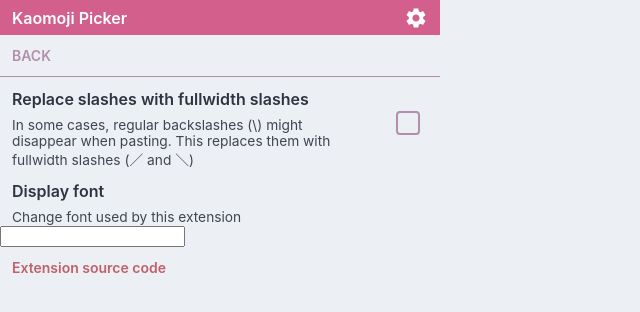
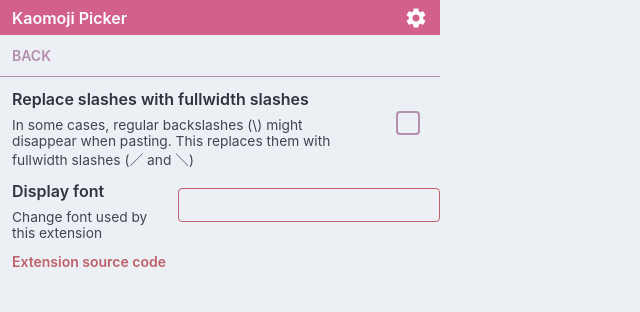
Before and after one commit to mayudev/kaomoji-panel, a React (Create React App) app: page / in a window 1280 px wide. Both pictures are taken after a click on the button "Preferences". Shown: the top 312 px of the page, without its empty margins (0-640 px from the left). Built offline with nearby package versions, Linux system fonts and the light colour scheme.

Commit message:
style(preferences): add style for input

```diff
--- a/src/components/preferences/Preference.tsx
+++ b/src/components/preferences/Preference.tsx
@@ -76,7 +76,7 @@ function Preference(props: Props) {
     return (
       <div className="Preference__input">
         <input
-          className="input__element"
+          className="Input__element"
           type="text"
           onChange={(e) => updateValue(e.target.value)}
           value={value as string}
--- a/src/styles/preferences.scss
+++ b/src/styles/preferences.scss
@@ -40,6 +40,27 @@
 
   margin: 0;
   grid-column: 1;
+}
+
+.Preference__input {
+  grid-row: 1 / 3;
+  grid-column: 2;
+
+  display: flex;
+  align-items: center;
+  justify-content: center;
+}
+
+.Input__element {
+  all: unset;
+  cursor: text;
+
+  border: 1px solid var(--text-elevated);
+  border-radius: 4px;
+  padding: 6px;
+
+  // Make this input unaffected by global font style, just in case
+  font: sans-serif;
 }
 
 .Preference__checkbox {
```
